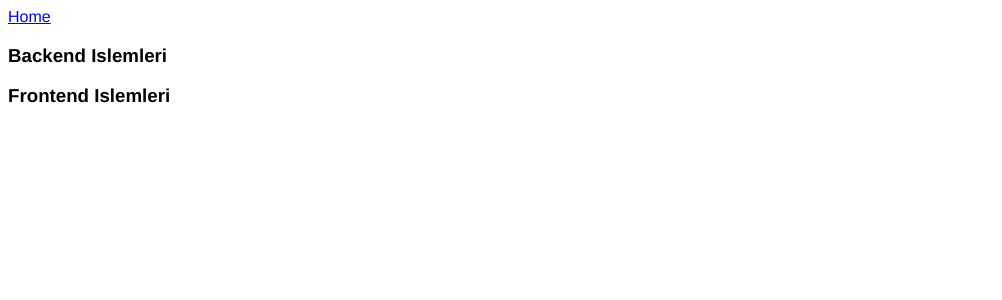
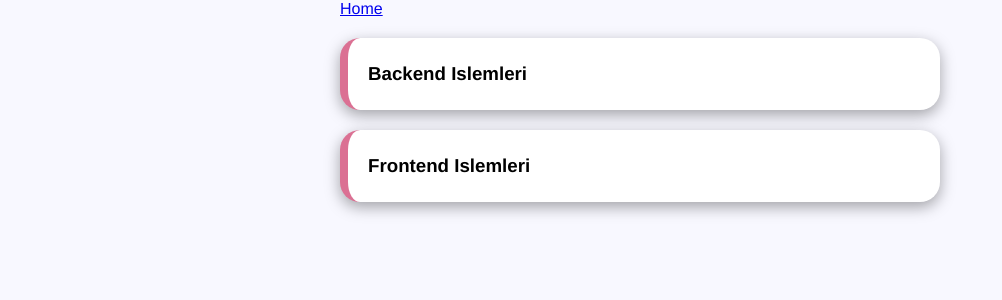
Before and after one commit to eflatuna/jira, a Vue app: page / in a window 1280 px wide. Shown: the top 300 px of the page, without its empty margins (0-1002 px from the left). Built offline with nearby package versions, Linux system fonts and the light colour scheme; data requests are answered from the project's data file.

Commit message:
`Added CSS styles to App.vue and SingleTask.vue components`

```diff
--- a/src/App.vue
+++ b/src/App.vue
@@ -4,9 +4,20 @@
 </template>
 
 <style>
+* {
+	margin: 0;
+	padding: 0;
+	box-sizing: border-box;
+}
+body {
+	background-color: ghostwhite;
+}
 #app {
 	font-family: Avenir, Helvetica, Arial, sans-serif;
 	-webkit-font-smoothing: antialiased;
 	-moz-osx-font-smoothing: grayscale;
+	max-width: 600px;
+	width: 100%;
+	margin: 0px auto;
 }
 </style>
--- a/src/components/SingleTask.vue
+++ b/src/components/SingleTask.vue
@@ -25,4 +25,23 @@ export default {
 };
 </script>
 
-<style></style>
+<style>
+.task {
+	box-shadow: rgba(0, 0, 0, 0.35) 0px 5px 15px;
+	padding: 10px 20px;
+	margin: 20px 0px;
+	background-color: white;
+	border-radius: 20px;
+	border-left: 8px solid palevioletred;
+}
+h3 {
+	cursor: pointer;
+}
+.details {
+	padding: 20px 0px;
+}
+
+.actions {
+	padding: 15px 0px;
+}
+</style>
```
